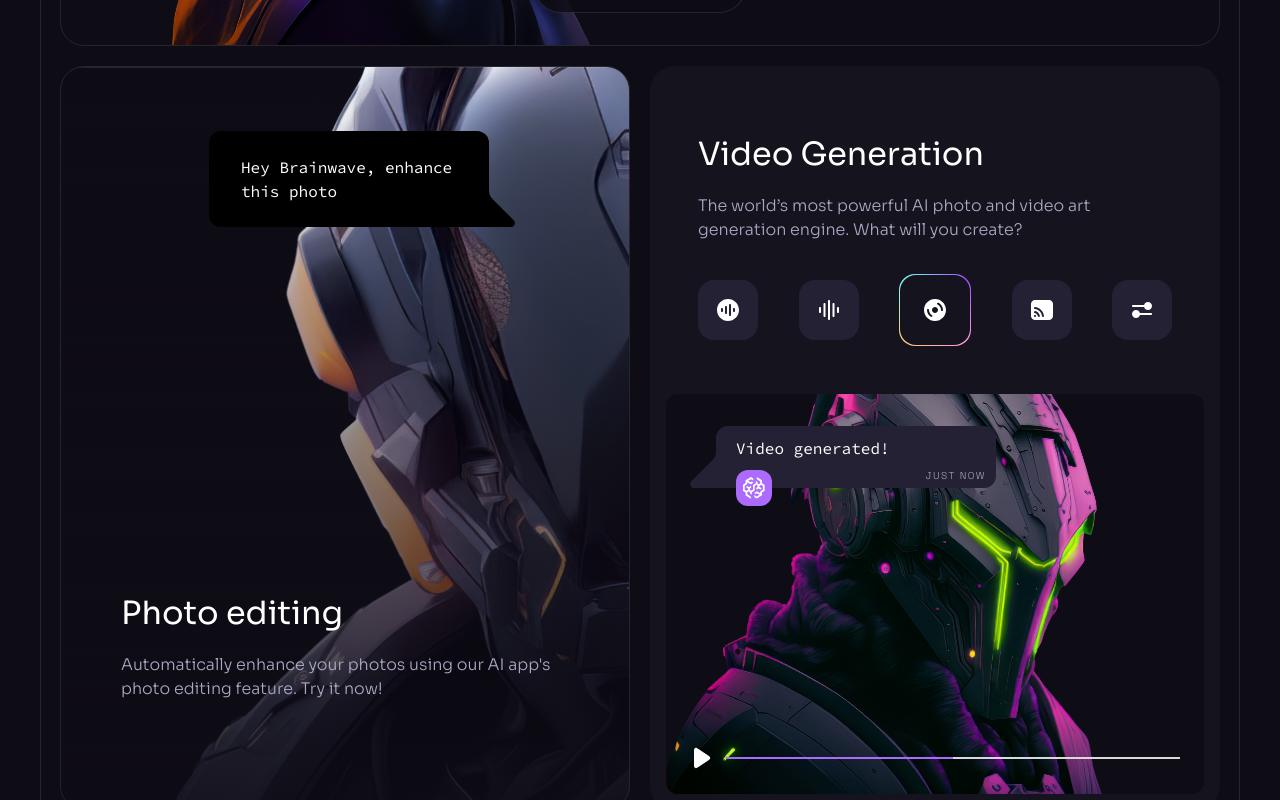
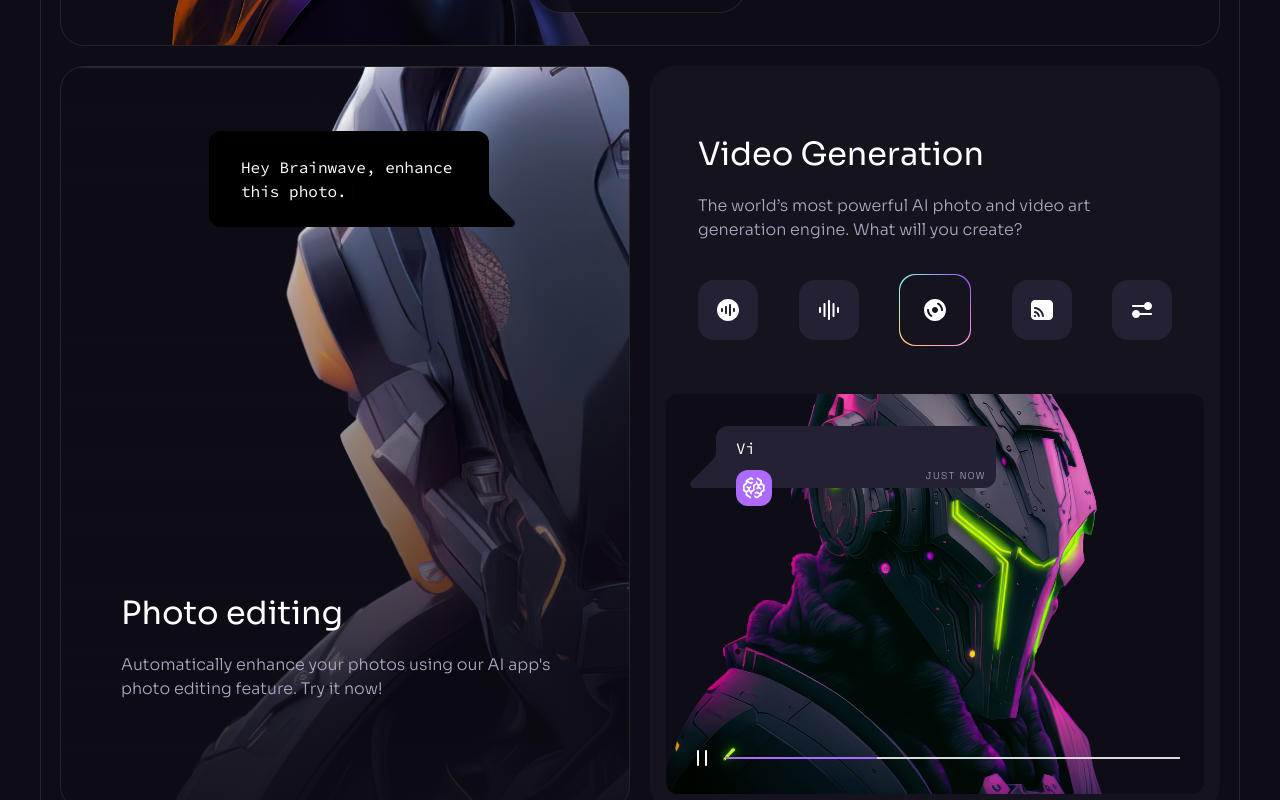
Before and after one commit to OliaKr/Brainwave, a React (Vite) app: page / in a window 1280 px wide. Shown: the part 4800-5600 px from the top of the page. Built offline with nearby package versions, Linux system fonts and the light colour scheme.

Commit message:
Adding pause.svg icon and animating Videobar in Services component

```diff
--- a/src/assets/index.js
+++ b/src/assets/index.js
@@ -3,6 +3,7 @@ import check from "./check.svg";
 import brainwaveSymbol from "./brainwave-symbol.svg";
 import brainwaveWhiteSymbol from "./brainwave-symbol-white.svg";
 import play from "./play.svg";
+import pause from "./pause.svg";
 import gradient from "./gradient.png";
 import smallSphere from "./4-small.png";
 import grid from "./grid.png";
@@ -83,6 +84,7 @@ export {
   brainwaveSymbol,
   brainwaveWhiteSymbol,
   play,
+  pause,
   gradient,
   smallSphere,
   grid,
--- a/src/cmps/Services.jsx
+++ b/src/cmps/Services.jsx
@@ -1,3 +1,4 @@
+import { useState } from "react";
 import Section from "./Section";
 import Heading from "./Heading";
 import { service1, service2, service3, check } from "../assets";
@@ -10,6 +11,7 @@ import {
   VideoChatMessage,
 } from "./design/Services";
 const Services = () => {
+  const [isPlaying, setIsPlaying] = useState(true);
   return (
     <Section id="how-to-use">
       <div className="container">
@@ -137,8 +139,11 @@ const Services = () => {
                   height={400}
                   alt="Scary robot"
                 />
-                <VideoChatMessage />
-                <VideoBar />
+                <VideoChatMessage isPlaying={isPlaying} />
+                <VideoBar
+                  isPlaying={isPlaying}
+                  setIsPlaying={setIsPlaying}
+                />
               </div>
             </div>
           </div>
--- a/src/cmps/design/Services.jsx
+++ b/src/cmps/design/Services.jsx
@@ -1,4 +1,6 @@
-import { brainwaveWhiteSymbol, gradient, play } from "../../assets";
+import { useEffect, useRef, useState } from "react";
+import Typewriter from "typewriter-effect";
+import { brainwaveWhiteSymbol, gradient, play, pause } from "../../assets";
 import ChatBubbleWing from "../../assets/svg/ChatBubbleWing";
 
 export const Gradient = () => {
@@ -18,16 +20,36 @@ export const Gradient = () => {
 export const PhotoChatMessage = () => {
   return (
     <div className="absolute top-8 right-8 max-w-[17.5rem] py-6 px-8 bg-black rounded-t-xl rounded-bl-xl font-code text-base lg:top-16 lg:right-[8.75rem] lg:max-w-[17.5rem]">
-      Hey Brainwave, enhance this photo
+      <Typewriter
+        options={{
+          strings: [
+            "Hey Brainwave, enhance this photo.",
+            "Hey Brainwave, give this photo a boost.",
+            "Brainwave, enhance the details in this photo.",
+            "Activate Brainwave mode to refine this photo.",
+            "Brainwave, apply your magic to this photo.",
+          ],
+          autoStart: true,
+          loop: true,
+        }}
+      />
       <ChatBubbleWing className="absolute left-full bottom-0" />
     </div>
   );
 };
 
-export const VideoChatMessage = () => {
+export const VideoChatMessage = ({ isPlaying }) => {
   return (
     <div className="absolute top-8 left-[3.125rem] w-full max-w-[14rem] pt-2.5 pr-2.5 pb-7 pl-5 bg-n-6 rounded-t-xl rounded-br-xl font-code text-base md:max-w-[17.5rem]">
-      Video generated!
+      <Typewriter
+        options={{
+          strings: isPlaying ? ["Video generating..."] : ["Video generated!"],
+          cursor: isPlaying ? "|" : "",
+          autoStart: true,
+          deleteSpeed: isPlaying ? "natural" : Infinity,
+          loop: isPlaying,
+        }}
+      />
       <div className="absolute left-5 -bottom-[1.125rem] flex items-center justify-center w-[2.25rem] h-[2.25rem] bg-color-1 rounded-[0.75rem]">
         <img
           src={brainwaveWhiteSymbol}
@@ -47,19 +69,38 @@ export const VideoChatMessage = () => {
   );
 };
 
-export const VideoBar = () => {
+export const VideoBar = ({ isPlaying, setIsPlaying }) => {
+  const [counter, setCounter] = useState(0);
+  const progressRef = useRef(null);
+
+  useEffect(() => {
+    const interval = setInterval(() => {
+      if (counter >= 100) setCounter(0);
+      if (!isPlaying) return clearInterval(interval);
+
+      progressRef.current.style.width = `${counter}%`;
+      setCounter((oldCounter) => oldCounter + 0.5);
+    }, 100);
+
+    return () => clearInterval(interval);
+  }, [counter, isPlaying]);
+
   return (
     <div className="absolute left-0 bottom-0 w-full flex items-center p-6">
       <img
-        src={play}
+        src={isPlaying ? pause : play}
         width={24}
         height={24}
         alt="Play"
-        className="object-contain mr-3"
+        className="object-contain mr-3 cursor-pointer"
+        onClick={() => setIsPlaying(!isPlaying)}
       />
 
       <div className="flex-1 bg-[#D9D9D9]">
-        <div className="w-1/2 h-0.5 bg-color-1"></div>
+        <div
+          ref={progressRef}
+          className="h-0.5 bg-color-1 transition-all"
+        />
       </div>
     </div>
   );
```
Also changed, not shown: src/assets/pause.svg (added).
